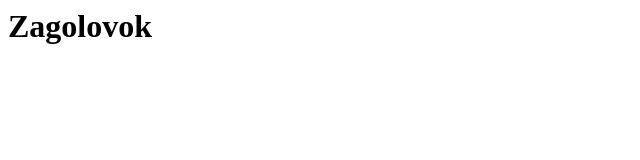
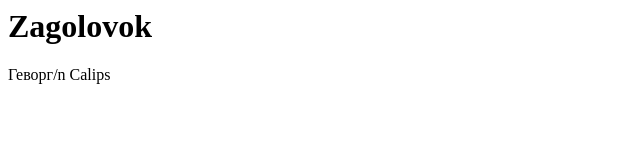
Before and after one commit to Calips/Gevorg, a plain HTML site: page index.html in a window 1280 px wide. Shown: the whole page, without its empty margins (0-640 px from the left). Drawn offline with Linux system fonts and the light colour scheme.

Commit message:
Update index.html

```diff
--- a/index.html
+++ b/index.html
@@ -1 +1,2 @@
 <h1> Zagolovok</h1>
+<p>Геворг/n Calips</p>
```
